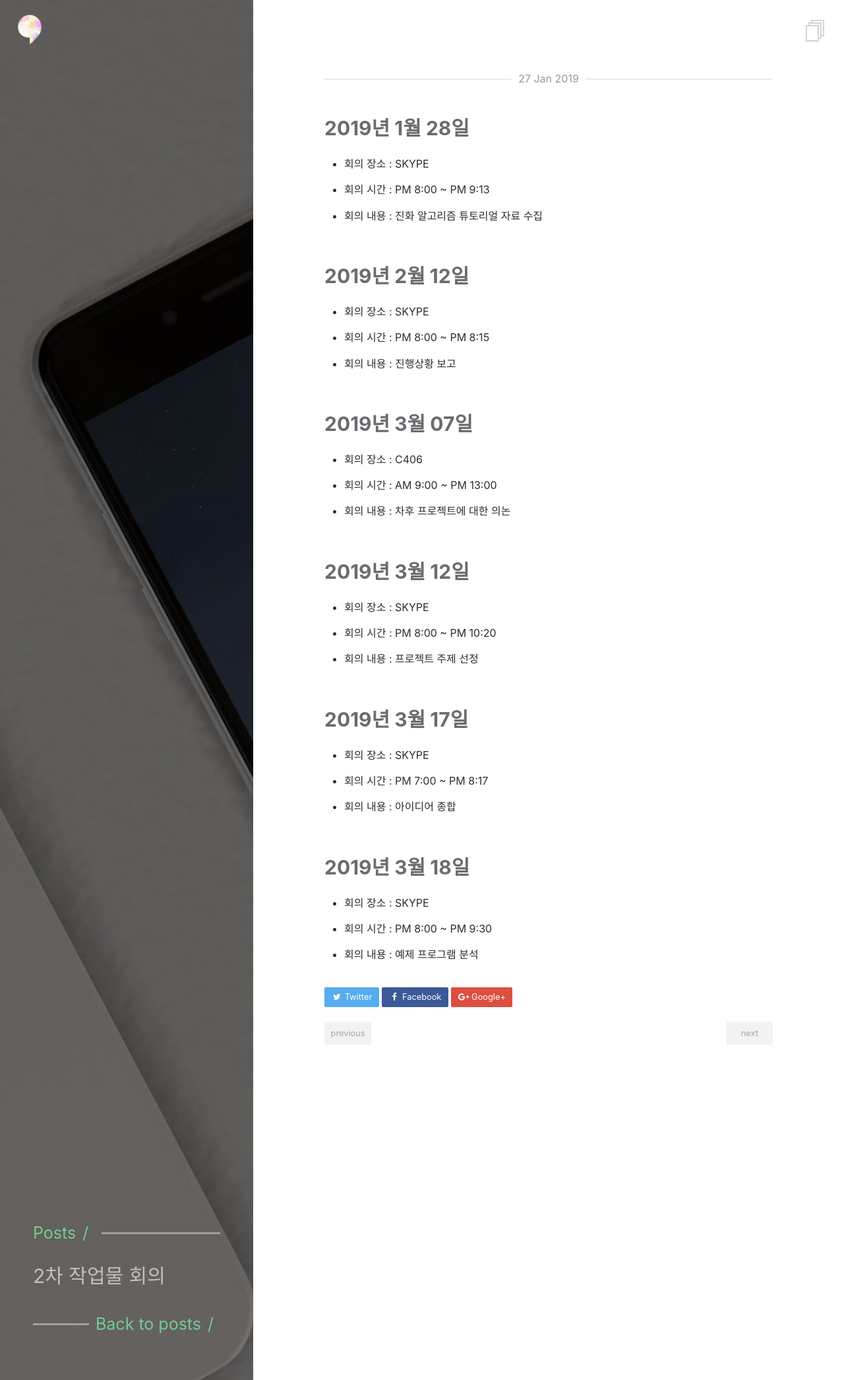
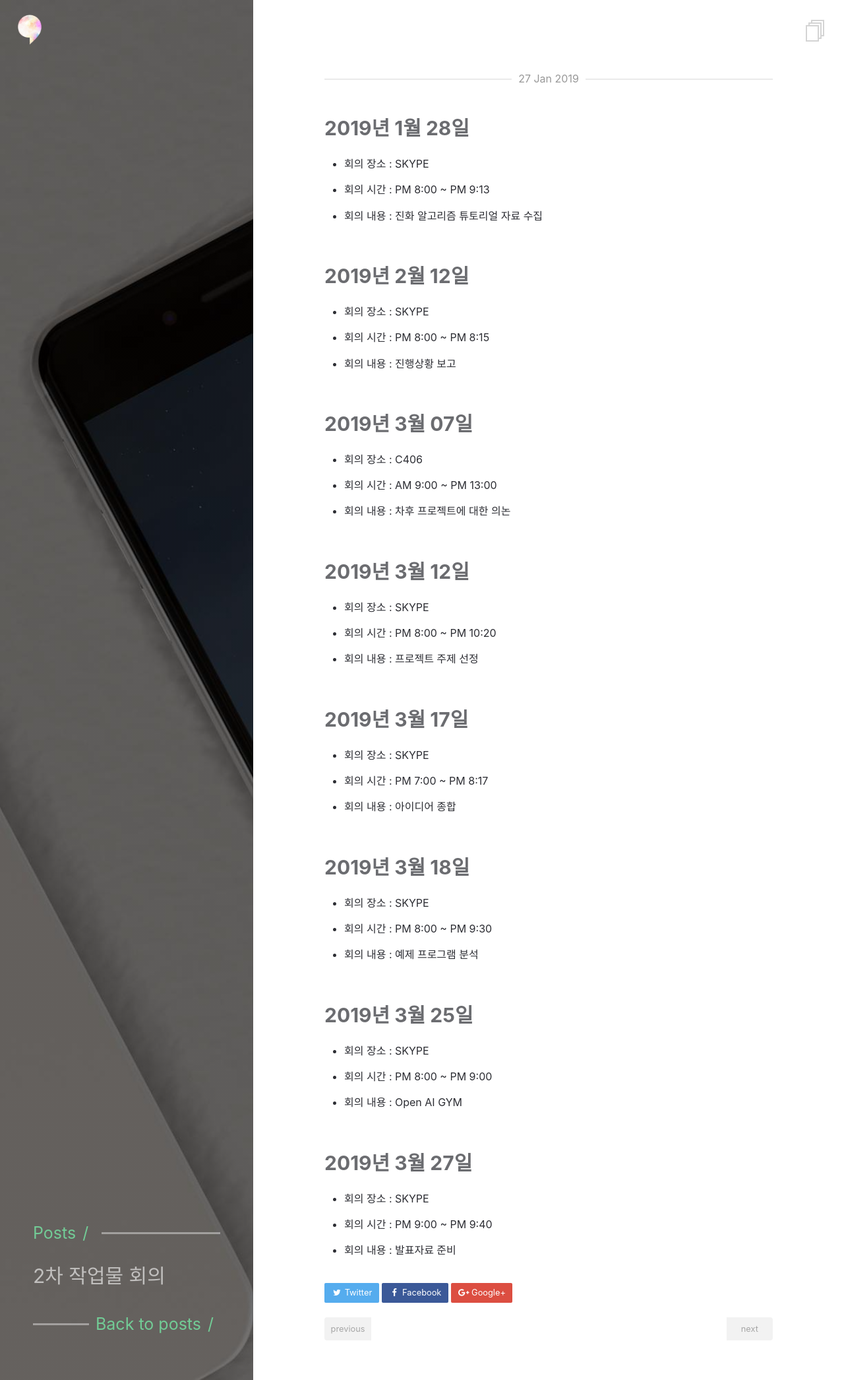
Before and after one commit to commadev/commadev.github.io, a Jekyll site: the page built from _posts/2019-01-28-2차 작업물 회의.md, in a window 1280 px wide. Shown: the whole page at 66% size. Built offline with Jekyll 4.4.1, drawn with Linux system fonts in a browser that asks for light colours.

Commit message:
회의기록 추가

```diff
--- a/_posts/2019-01-28-2차 작업물 회의.md
+++ b/_posts/2019-01-28-2차 작업물 회의.md
@@ -50,3 +50,19 @@ date:   2019-01-28 00:00:00 +0900
 - 회의 장소 : SKYPE
 - 회의 시간 : PM 8:00 ~ PM 9:30
 - 회의 내용 : 예제 프로그램 분석
+
+<br/>
+
+## 2019년 3월 25일
+
+- 회의 장소 : SKYPE
+- 회의 시간 : PM 8:00 ~ PM 9:00
+- 회의 내용 : Open AI GYM
+
+<br/>
+
+## 2019년 3월 27일
+
+- 회의 장소 : SKYPE
+- 회의 시간 : PM 9:00 ~ PM 9:40
+- 회의 내용 : 발표자료 준비
```
